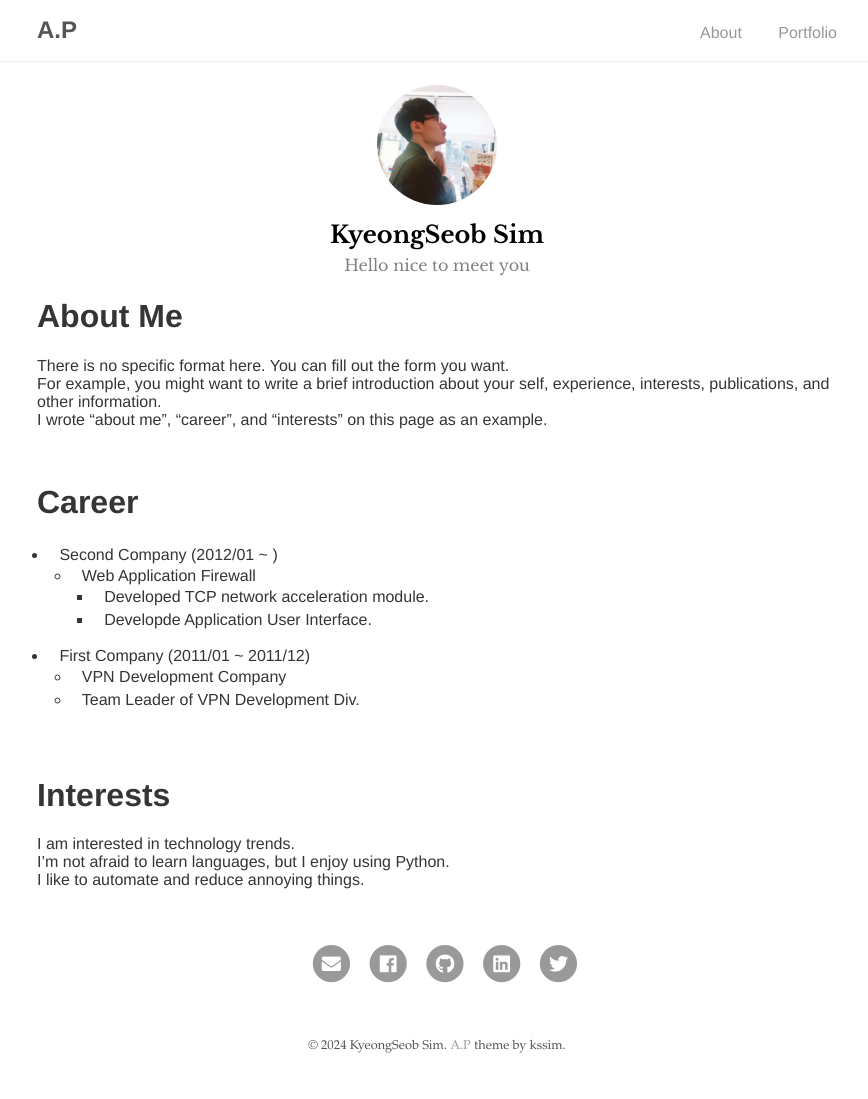
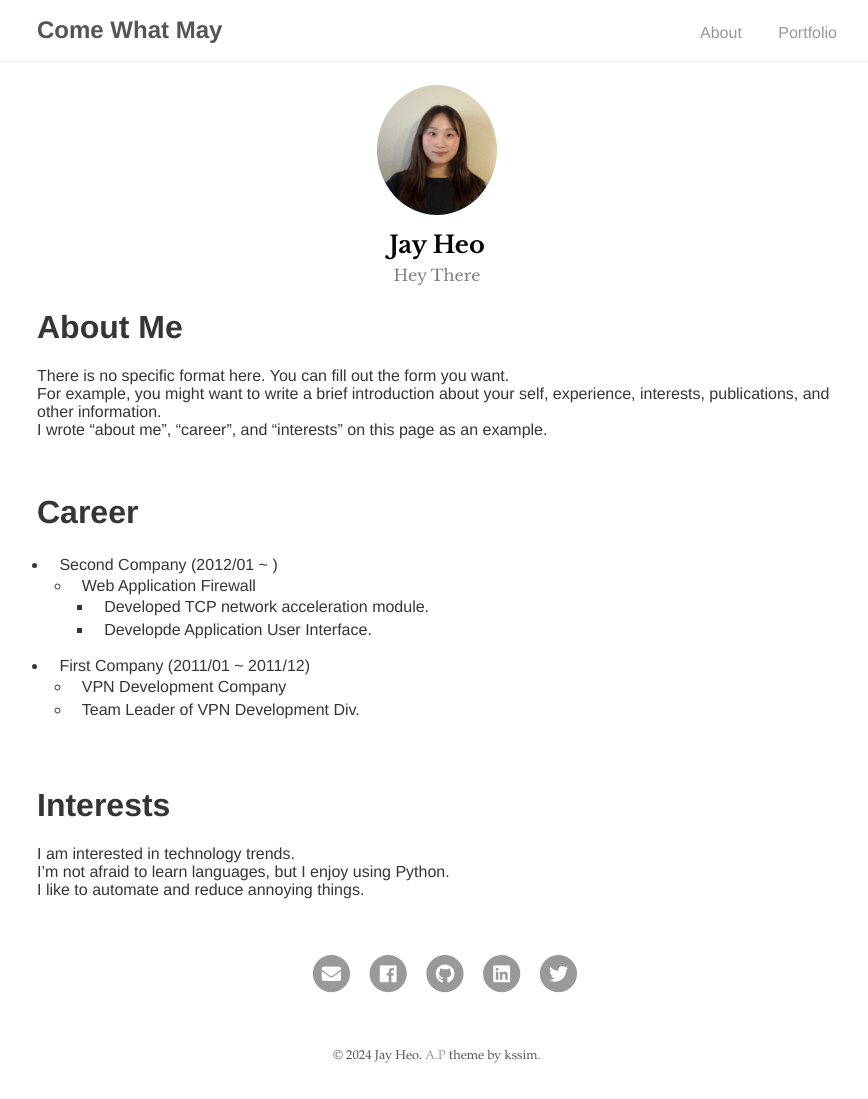
Before and after one commit to Jae-comewhatmay/jaeheo.github.io, a Jekyll site: the page built from index.md, in a window 1280 px wide. Shown: the whole page, without its empty margins (203-1071 px from the left). Built offline with Jekyll 4.4.1, drawn with Linux system fonts in a browser that asks for light colours; our own code applies the rules of GitHub Pages for plain Markdown files.

Commit message:
change theme

```diff
--- a/_config.yml
+++ b/_config.yml
@@ -1,15 +1,15 @@
 # Site settings
-title: A.P
+title: Come What May
 baseurl: "/ap"
-url: "https://kssim.github.io"
+url: "https://jayheo1106.github.io"
 google_analytics: # Tracking ID, e.g. "UA-000000-01"
 
 # Author
 author:
-  name: KyeongSeob Sim
-  desc: Hello nice to meet you
-  email: ksub0912@gmail.com
-  selfie: assets/img/profile.jpg
+  name: Jay Heo
+  desc: Hey There
+  email: wodudgj1106@gmail.com
+  selfie: assets/img/myphoto.jpeg
 
 # social
 social:
@@ -19,11 +19,11 @@
   dribbble:
   facebook: Test
   flickr:
-  github: kssim
+  github: jayheo1106
   google_plus:
   instagram:
   keybase:
-  linkedin: https://www.linkedin.com/in/kssim/
+  linkedin: https://www.linkedin.com/in/jae-young-heo
   pinterest:
   reddit:
   soundcloud:
```
Also changed, not shown: assets/img/myphoto.jpeg (added).
